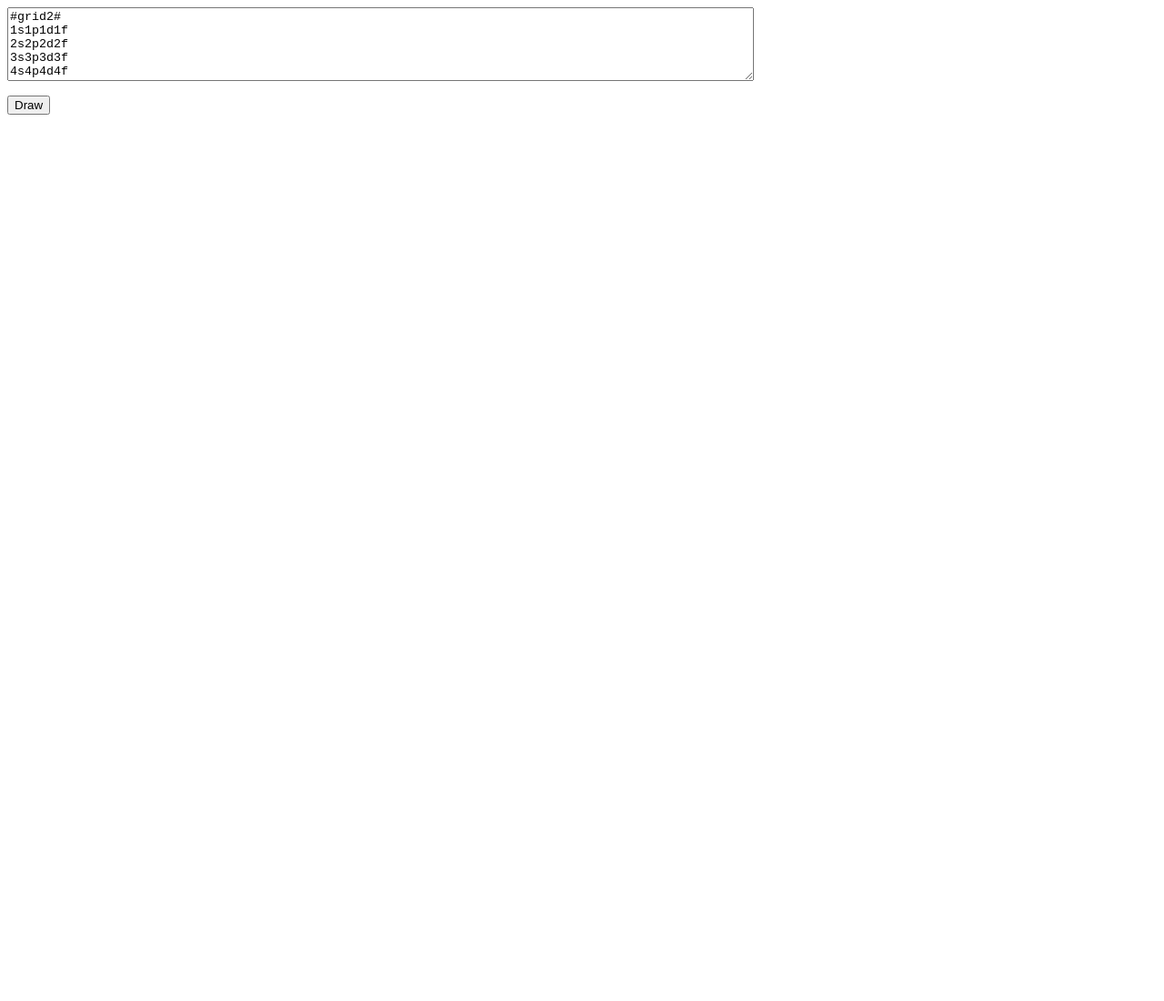
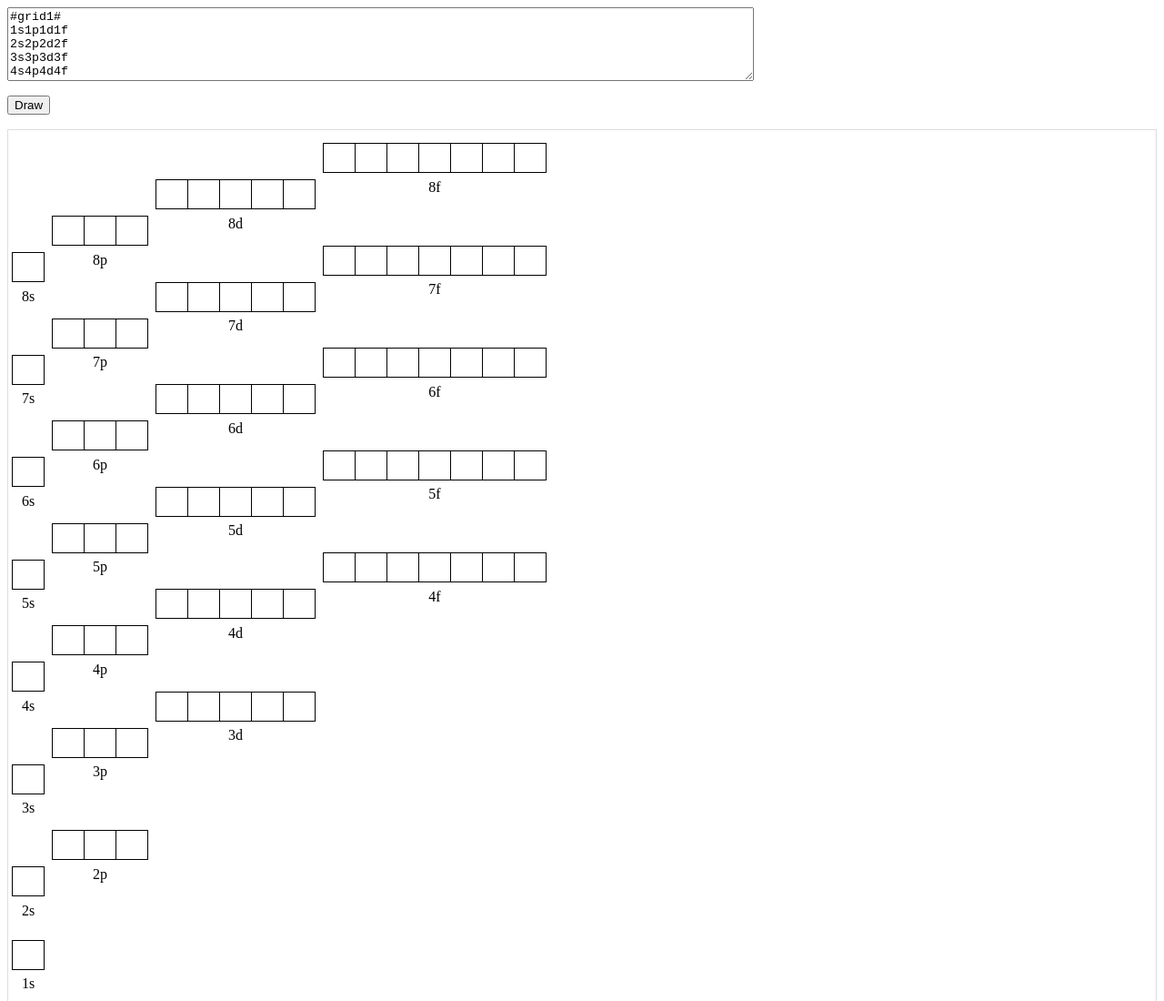
Before and after one commit to gromin/chem-electro-levels-draw, a plain HTML site: page index.html in a window 1280 px wide. Shown: the top 1100 px of the page at 91% size. Before the commit the page ends 800 px from the top, so only its background shows below. Drawn offline with Linux system fonts and the light colour scheme.

Commit message:
Elevate levels for grid1

```diff
--- a/index.html
+++ b/index.html
@@ -5,7 +5,7 @@
     <body>
         <div>
             <textarea id="input" placeholder="Enter here" rows="5" cols="100">
-#grid2#
+#grid1#
 1s1p1d1f
 2s2p2d2f
 3s3p3d3f
@@ -20,7 +20,7 @@
         <div style="margin: 1em 0;">
             <button id="button-draw">Draw</button>
         </div>
-        <div id="result"></div>
+        <div id="result" style="border: 1px solid #ddd;"></div>
 
         <script type="text/javascript">
             const input = document.querySelector("#input");
@@ -32,6 +32,8 @@
                 const resultNode = orbitals(input.value);
                 result.innerHTML = resultNode.innerHTML;
             };
+
+            btnDraw.click();
         </script>
     </body>
 </html>
--- a/orbitals.js
+++ b/orbitals.js
@@ -154,9 +154,7 @@ const orbitals = (function() {
             return document.createElement("div");
         }
         const wrapper = document.createElement("div");
-        wrapper.style = `display: flex; white-space: nowrap; padding-bottom: 10px; padding-top: ${
-            !fullBorder ? elevation : 0
-        }em;`;
+        wrapper.style = `display: flex; white-space: nowrap; padding-bottom: 10px; padding-top: ${elevation}em;`;
         ["s", "p", "d", "f"].slice(0, size).forEach((sublevel) => {
             const values = sublevels[sublevel];
             let levelTitle = level;
@@ -204,7 +202,7 @@ const orbitals = (function() {
         }, 0);
 
         if (elevation > 0 && type === "grid1") {
-            wrapper2.style = `padding-top: ${elevation * 2}em;`;
+            wrapper2.style = `padding-top: ${elevation * 2 + 2}em;`;
         }
 
         const maxLevel = Math.max(...Object.keys(structure));
@@ -224,7 +222,9 @@ const orbitals = (function() {
 
         rows.forEach(([rowSublevels, level], i) => {
             if (type === "grid1") {
-                wrapper2.appendChild(genLevel(level, rowSublevels, 0, true));
+                wrapper2.appendChild(
+                    genLevel(level, rowSublevels, i === 0 || i === rows.length - 1 ? 0 : 2, true)
+                );
             } else {
                 const sublevels =
                     level <= maxLevel ? { s: rowSublevels["s"], p: rowSublevels["p"] } : {};
```
